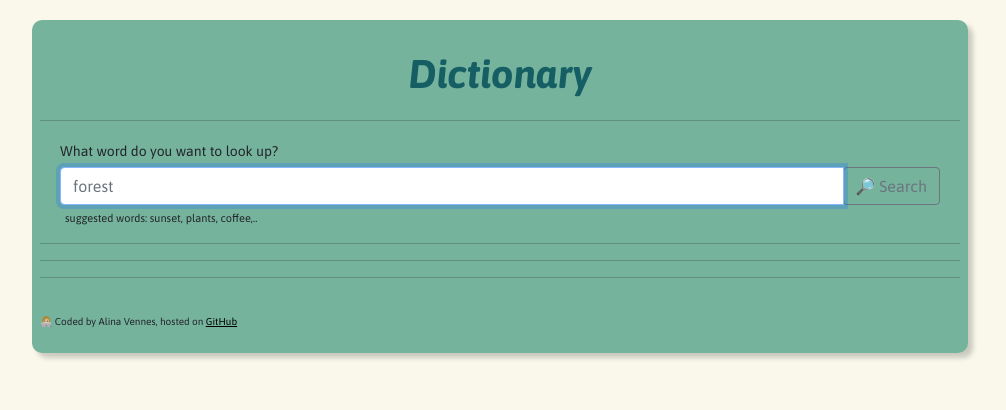
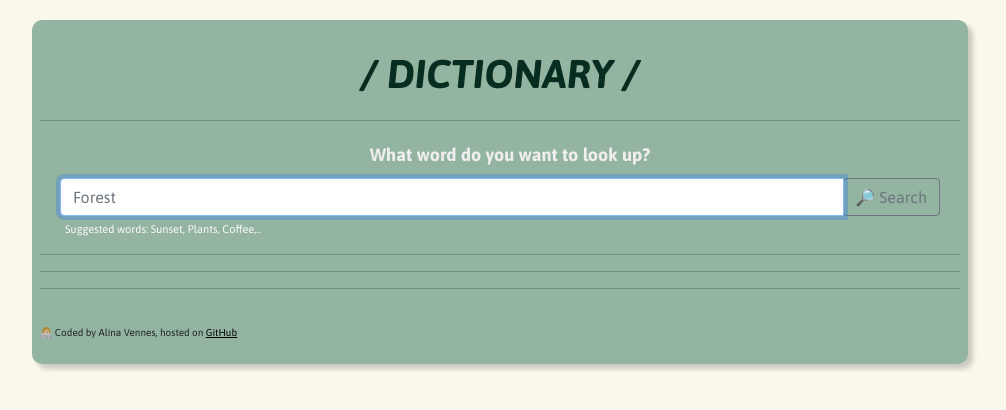
Before and after one commit to alinaven/react-dictionary, a React (Create React App) app: page / in a window 1280 px wide. Shown: the top 410 px of the page, without its empty margins (140-1146 px from the left). Built offline with nearby package versions, Linux system fonts and the light colour scheme; no server answers; a web font is replaced by a local one.

Commit message:
Styling adjustments

```diff
--- a/src/App.css
+++ b/src/App.css
@@ -17,7 +17,7 @@ body {
   font-family: "Asap";
   font-weight: 800;
   font-size: 40px;
-  color: #155e63;
+  color: #072c20;
   font-style: italic;
 }
 
@@ -37,7 +37,7 @@ footer {
 }
 
 .background-box {
-  background-color: #76b39d;
+  background-color: #2e745a81;
   margin-top: 20px;
   margin-bottom: 20px;
   border-radius: 10px;
--- a/src/App.js
+++ b/src/App.js
@@ -4,7 +4,7 @@ export default function App() {
   return (
     <div className="App">
       <div className="container">
-        <Dictionary defaultKeyword="forest" />
+        <Dictionary defaultKeyword="Forest" />
       </div>
     </div>
   );
--- a/src/Dictionary.css
+++ b/src/Dictionary.css
@@ -17,13 +17,17 @@
   font-size: 11px;
   margin: 5px;
   text-align: left;
+  color: #fdfafa;
 }
 
 .prompt {
   margin-left: 20px;
-  padding-bottom: 0px;
+  padding-bottom: 5px;
   margin-top: 20px;
-  font-size: 14px;
+  font-size: 18px;
+  text-align: center;
+  color: #f0eeee;
+  font-weight: bold;
 }
 
 form {
--- a/src/Dictionary.js
+++ b/src/Dictionary.js
@@ -45,7 +45,7 @@ export default function Dictionary(props) {
     return (
       <div className="Dictionary">
         <div className="background-box p-2 pt-4 pb-4">
-          <div className="header"> Dictionary </div>
+          <div className="header"> / DICTIONARY / </div>
           <hr />
           <div className="prompt">What word do you want to look up?</div>
           <form id="search-form" onSubmit={handleSubmit}>
@@ -64,7 +64,7 @@ export default function Dictionary(props) {
               </div>
             </div>
             <div className="hint">
-              suggested words: sunset, plants, coffee,..
+              Suggested words: Sunset, Plants, Coffee,..
             </div>
           </form>
           <hr />
--- a/src/Meaning.css
+++ b/src/Meaning.css
@@ -7,6 +7,7 @@
   font-size: 22px;
   text-align: left;
   margin-left: 18px;
+  color: #155e63;
 }
 
 .example {
@@ -15,6 +16,6 @@
 }
 
 hr.definition-division {
-  border: 2px solid black;
+  border: 2px solid #155e63;
   border-radius: 5px;
 }
--- a/src/Photos.css
+++ b/src/Photos.css
@@ -1,5 +1,5 @@
 .Photos img {
   border-radius: 4px;
-  margin-bottom: 20px;
-  margin-top: 20px;
+  margin-bottom: 10px;
+  margin-top: 10px;
 }
```
